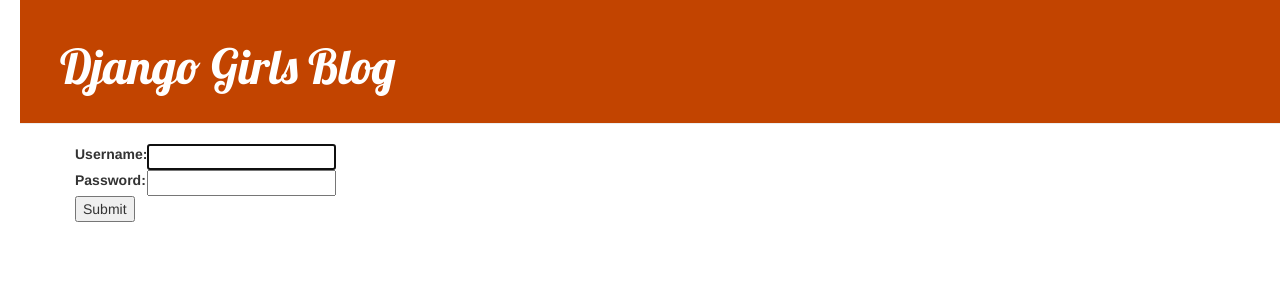
After one commit to gurkandyilmaz/my-first-blog, a Django app: page /accounts/login/ in a window 1280 px wide. The commit adds this page. Shown: the top 300 px of the page. Run offline with Django 3.2, Linux system fonts and the light colour scheme; some libraries are stand-ins or nearby versions.

Commit message:
djangogirls extensions Pusblish/Login

```diff
--- a/blog/static/css/blog.css
+++ b/blog/static/css/blog.css
@@ -1,6 +1,14 @@
 h1 a, h2 a {
     color: #C25100;
     font-family: 'Lobster';
+}
+
+h3 a {
+
+    display: inline-block;
+    color: #C25100;
+    font-family: 'Lobster';
+    padding-left: 20px
 }
 
 body {
--- a/blog/templates/blog/base.html
+++ b/blog/templates/blog/base.html
@@ -17,10 +17,16 @@
 <body>
 	<div class="page-header">
 		{% if user.is_authenticated %}
-		<a href="{% url 'post-new' %}" class="top-menu"><span class="glyphicon glyphicon-plus"></span></a>
+
+		<a href="{% url 'blog:post-new' %}" class="top-menu"><span class="glyphicon glyphicon-plus"></span></a>
+		<a href="{% url 'blog:post-draft-list' %}" class="top-menu"><span class="glyphicon glyphicon-edit"></span></a>
+
 		{% endif %}
 
-		<h1><a href="/">Django Girls Bloggg</a></h1>
+		<h1><a href="/">Django Girls Blog</a></h1>
+
+	</div>
+
 
 	</div>
 
@@ -36,5 +42,4 @@
 
 </body>
 
-
 </html>
--- a/blog/templates/blog/post_list.html
+++ b/blog/templates/blog/post_list.html
@@ -2,12 +2,12 @@
 
 
 {% block body_block %}
-	{% for post in all_posts %}
+ 	{% for post in all_posts %}
 		<div class="post">
 			<div class="date">
-				<p>published: {{ post.published_date }}</p>
+				<p>published: {{ post.published_date|date:'d-m-Y' }}</p>
 			</div>
-			<h2><a href="{% url 'show-post' post.pk %}">{{ post.title }}</a></h2>
+			<h2><a href="{% url 'blog:show-post' post.pk %}">{{ post.title }}</a></h2>
 			<p>{{ post.text|linebreaksbr }}</p>
 		</div>
 	{% endfor %}
--- /dev/null
+++ b/blog/templates/registration/login.html
@@ -0,0 +1,27 @@
+{% extends 'blog/base.html' %}
+
+
+{% block body_block %}
+	{% if form.errors %}
+		<p>Username or Password did not match. Try Again</p>
+	{% endif %}
+
+	<form method="POST" action="{% url 'login' %}">
+	{% csrf_token %}
+		<table>
+			<tr>
+				<td>{{ form.username.label_tag}} </td>
+				<td>{{ form.username }}</td>
+			</tr>
+			<tr>
+				<td>{{ form.password.label_tag}} </td>
+				<td>{{ form.password }}</td>
+			</tr>
+		</table>
+
+		<input type="submit" name="login" />
+		<input type="hidden" name="next" value=" {% url 'blog:post_list' %}">
+
+	</form>
+
+{% endblock %}
--- a/blog/urls.py
+++ b/blog/urls.py
@@ -1,11 +1,16 @@
 from django.urls import path, include, re_path
 from . import views
 
-
+app_name = 'blog'
 urlpatterns = [
 
     path('', views.post_list, name='post_list'),
     path('show-post/<int:primary_key>/', views.show_post, name='show-post'),
     path('post/new/', views.post_new, name='post-new'),
     path('post/<int:primary_key>/edit/', views.edit_post, name='edit-post'),
+    path('drafts/', views.post_draft_list, name='post-draft-list'),
+    path('post/<int:pk>/publish', views.post_publish, name='post-publish'),
+    path('post/<int:pk>/remove', views.post_remove, name='post-remove')
+
+
 ]
--- a/mysite/settings.py
+++ b/mysite/settings.py
@@ -28,7 +28,7 @@
 DEBUG = True
 
 ALLOWED_HOSTS = []
-
+LOGIN_REDIRECT_URL = ''
 
 # Application definition
 
--- a/mysite/urls.py
+++ b/mysite/urls.py
@@ -16,7 +16,11 @@
 from django.contrib import admin
 from django.urls import path, include
 
+from django.contrib.auth import views
+
+
 urlpatterns = [
     path('admin/', admin.site.urls),
     path('', include('blog.urls')),
+    path('accounts/login/', views.LoginView.as_view(), name='login')
 ]
```
Also changed, not shown: blog/templates/blog/post_draft_list.html (added, +17 -0 lines), blog/templates/blog/show_post.html (+7 -1 lines), blog/views.py (+27 -5 lines), 1 other file.
